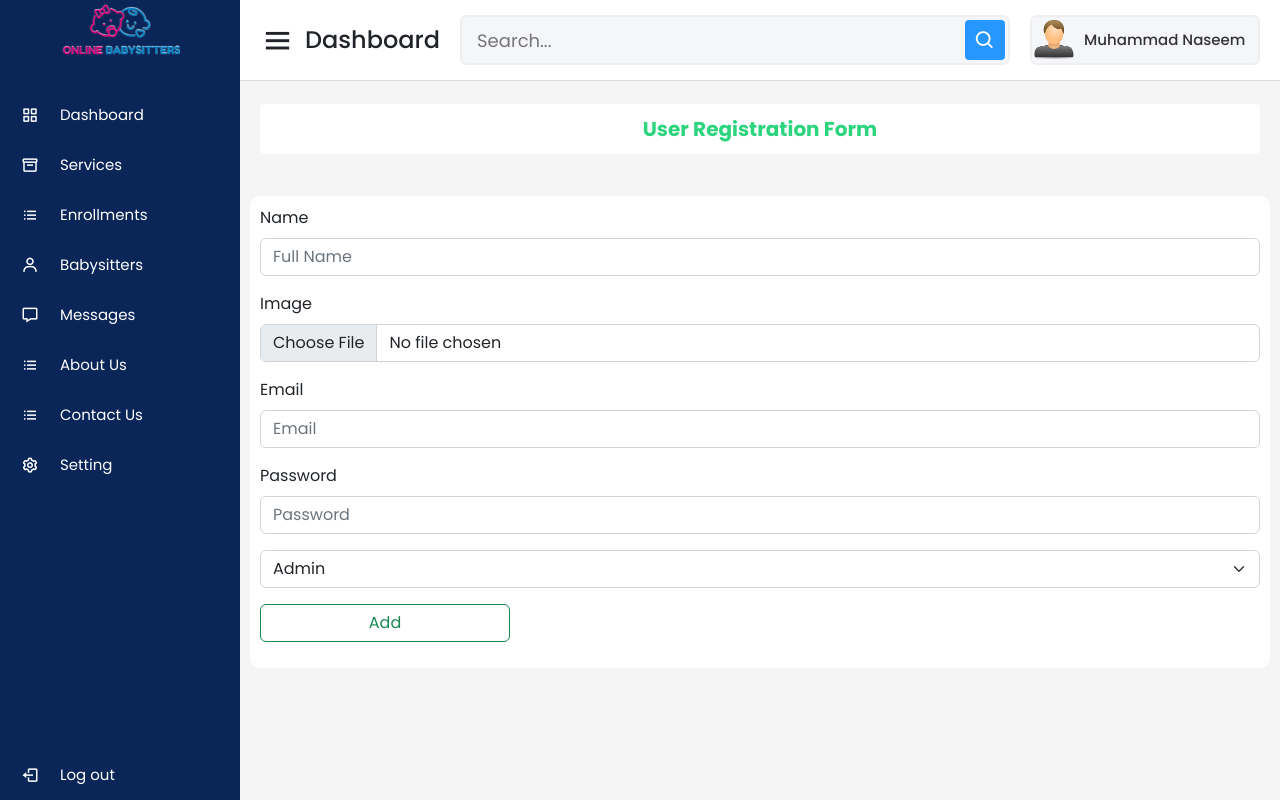
After one commit to MAleemH/Online-Babysitters, a PHP site: page /admin/add_user.php in a window 1280 px wide. The commit adds this page. Run offline with PHP 8.4, Linux system fonts and the light colour scheme; some libraries are stand-ins or nearby versions.

Commit message:
Added add user page

```diff
--- /dev/null
+++ b/admin/add_user.php
@@ -0,0 +1,58 @@
+<!-- head and sidebar -->
+<?php
+
+include '../includes/admin_head.php';
+include '../includes/admin_sidebar.php';
+?>
+
+<section class="home-section">
+    <!-- navbar -->
+    <?php
+    include '../includes/admin_navbar.php';
+    ?>
+
+    <div class="home-content">
+
+        <div class='overview-boxes'>
+            <p class='form-heading'>User Registration Form</p>
+        </div>
+
+        <div class="other-details">
+            <div>
+                <form action="" method="POST">
+                    <div class="mb-3">
+                        <label class="form-label">Name</label>
+                        <input type="text" class="form-control" placeholder="Full Name">
+                    </div>
+                    <div class="mb-3">
+                        <label class="form-label">Image</label>
+                        <input class="form-control" type="file">
+                    </div>
+                    <div class="mb-3">
+                        <label class="form-label">Email</label>
+                        <input type="email" class="form-control" placeholder="Email">
+                    </div>
+                    <div class="mb-3">
+                        <label class="form-label">Password</label>
+                        <input type="password" class="form-control" placeholder="Password">
+                    </div>
+                    <div class="mb-3">
+                        <select class="form-select">
+                            <option value="Admin">Admin</option>
+                        </select>
+                    </div>
+                    <div class="mb-3">
+                        <div>
+                            <button type="submit" name="add-user" class="btn btn-outline-success w-25">Add</button>
+                        </div>
+                    </div>
+                </form>
+            </div>
+        </div>
+    </div>
+</section>
+
+<!-- navbar -->
+<?php
+include '../includes/admin_footer.php';
+?>
--- a/admin/setting.php
+++ b/admin/setting.php
@@ -12,6 +12,10 @@ include '../includes/admin_sidebar.php';
     ?>
 
     <div class="home-content">
+
+        <div class='overview-boxes'>
+            <a href="add_user.php" class='add-user-btn'>Add User</a>
+        </div>
 
         <div class="other-details">
             <h3>Profile</h3>
--- a/css/admin_index.css
+++ b/css/admin_index.css
@@ -29,6 +29,7 @@
 
 .sidebar .nav-links{
   margin-top: 10px;
+  padding: 0;
 }
 
 .sidebar .nav-links li{
@@ -270,6 +271,40 @@ nav .profile-details i{
   border-radius: 10px;
 }
 
+/* settings page */
+
+.add-user-btn {
+  background-color: #fff;
+  height: 70px;
+  width: 110px;
+  border-radius: 5px;
+  display: flex;
+  justify-content: center;
+  align-items: center;
+  text-decoration: none;
+  color: #2BD47D;
+  font-weight: bold;
+  font-size: 20px;
+}
+
+.add-user-btn:hover {
+  background-color: #2BD47D;
+  color: #fff;
+}
+
+.form-heading {
+  color: #2BD47D;
+  font-weight: bold;
+  font-size: 20px;
+  background-color: #fff;
+  height: 50px;
+  width: 100%;
+  border-radius: 5px;
+  display: flex;
+  justify-content: center;
+  align-items: center;
+}
+
 /* Responsive Media Query */
 
 @media (max-width: 1240px) {
```
